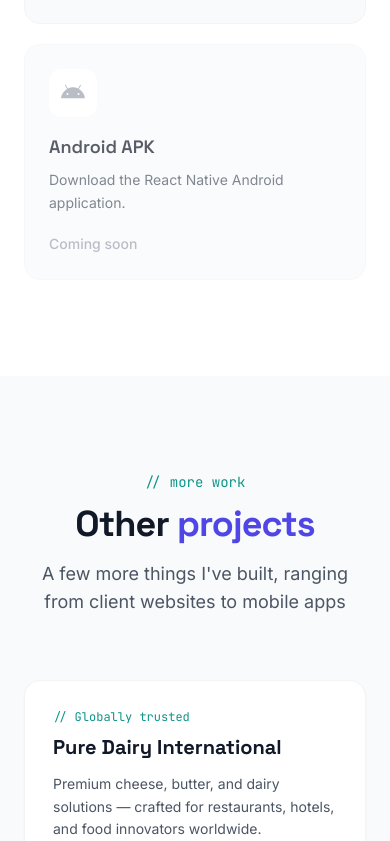
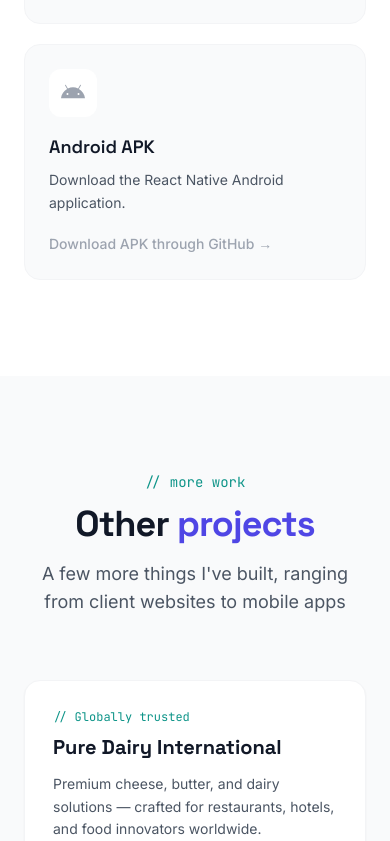
Before and after one commit to mohinuddeen/mohinuddeen-portfolio, a React (Create React App) app: page / in a window 390 px wide. Shown: the part 8388-9229 px from the top of the page. Built offline with nearby package versions, Linux system fonts and the light colour scheme.

Commit message:
Added mobile APK URL

```diff
--- a/src/components/HealthPlatform.jsx
+++ b/src/components/HealthPlatform.jsx
@@ -36,8 +36,8 @@ const HealthPlatform = ({ isDarkMode }) => {
       accent: isDarkMode ? 'text-gray-500' : 'text-gray-400',
       title: 'Android APK',
       description: 'Download the React Native Android application.',
-      cta: 'Coming soon',
-      active: false,
+      cta: 'Download APK through GitHub',
+      active: true,
     },
   ];
 
```
